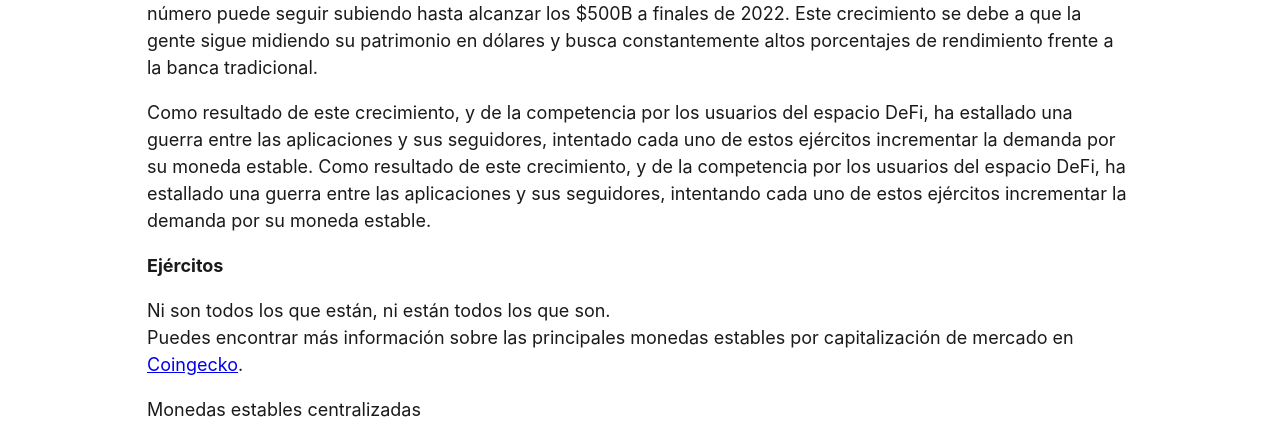
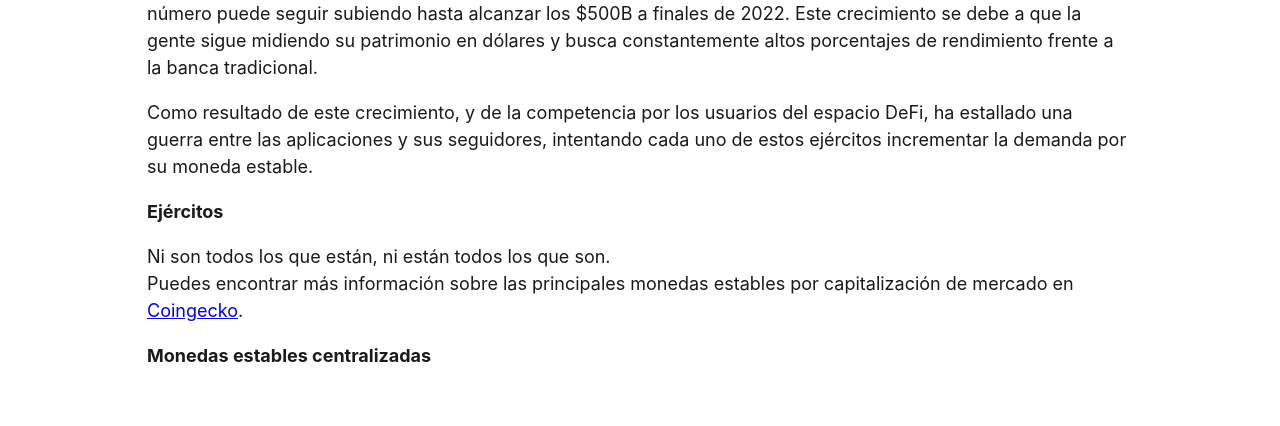
Before and after one commit to pchincoa/stabilis, an Eleventy site: page src/blog/2022-02-24-guerra-de-estables.md in a window 1280 px wide. Shown: the part 584-1010 px from the top of the page. Built offline with nearby package versions, Linux system fonts and the light colour scheme; Eleventy itself is replaced by a stand-in of ours; files that its build step writes are made by us from their sources.

Commit message:
Update Blog “2022-02-24-guerra-de-estables”

```diff
--- a/src/blog/2022-02-24-guerra-de-estables.md
+++ b/src/blog/2022-02-24-guerra-de-estables.md
@@ -12,14 +12,13 @@ tags:
 image: https://miro.medium.com/max/1400/1*tihkIm-tv0qlzEYnRXChpw.jpeg
 imagAlt: Batalla entre protocolos con monedas estables
 ---
-
 En 2021 el mercado de las monedas estables subió casi un 400%. Muchos analistas, [Jump Capital](https:/www.theblockcrypto.com/post/128666/crypto-starts-to-eat-the-world-peter-johnson-of-jump-capitals-2022-predictions?s=09), creen que el número puede seguir subiendo hasta alcanzar los $500B a finales de 2022. Este crecimiento se debe a que la gente sigue midiendo su patrimonio en dólares y busca constantemente altos porcentajes de rendimiento frente a la banca tradicional.
 
-Como resultado de este crecimiento, y de la competencia por los usuarios del espacio DeFi, ha estallado una guerra entre las aplicaciones y sus seguidores, intentado cada uno de estos ejércitos incrementar la demanda por su moneda estable. Como resultado de este crecimiento, y de la competencia por los usuarios del espacio DeFi, ha estallado una guerra entre las aplicaciones y sus seguidores, intentando cada uno de estos ejércitos incrementar la demanda por su moneda estable.
+Como resultado de este crecimiento, y de la competencia por los usuarios del espacio DeFi, ha estallado una guerra entre las aplicaciones y sus seguidores, intentando cada uno de estos ejércitos incrementar la demanda por su moneda estable.
 
 <h4>Ejércitos</h4>
 
 Ni son todos los que están, ni están todos los que son.\
 Puedes encontrar más información sobre las principales monedas estables por capitalización de mercado en [Coingecko](https://www.coingecko.com/en/categories/stablecoins).
 
-Monedas estables centralizadas
+**Monedas estables centralizadas**
```
